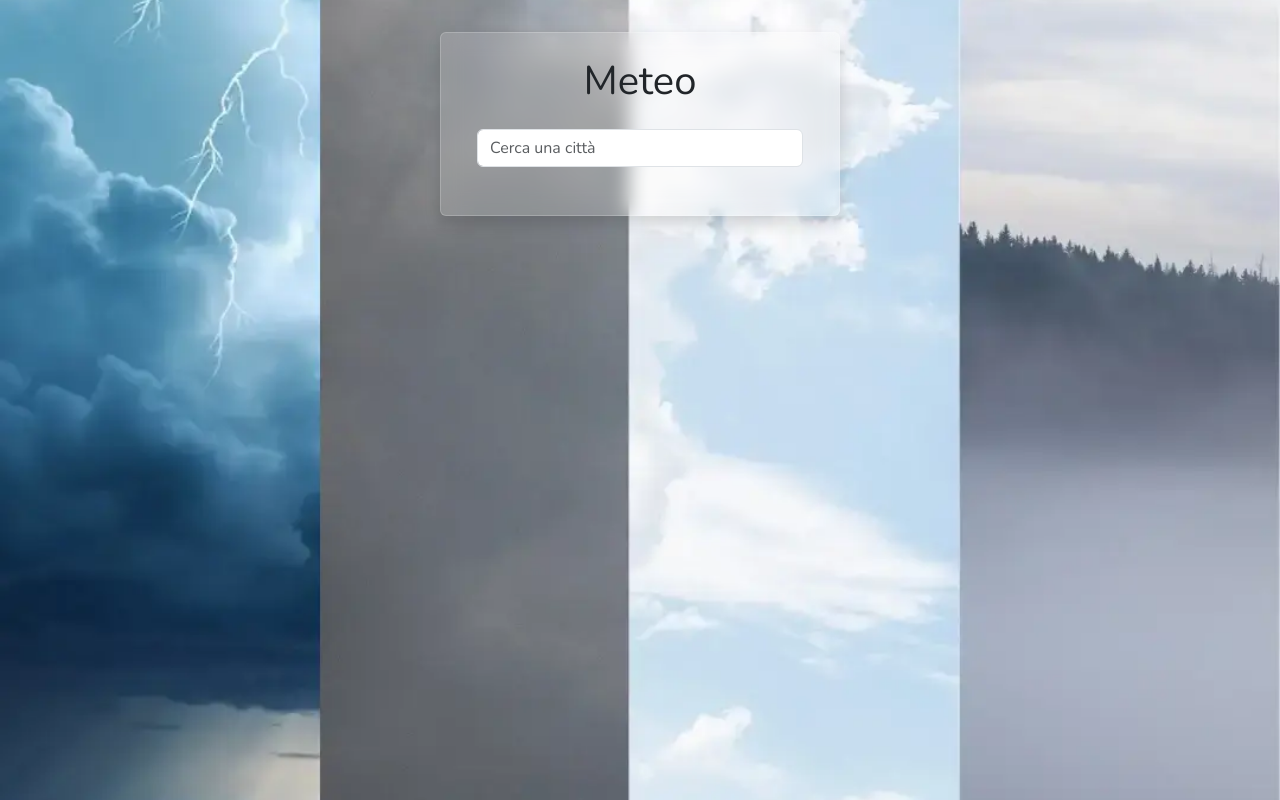
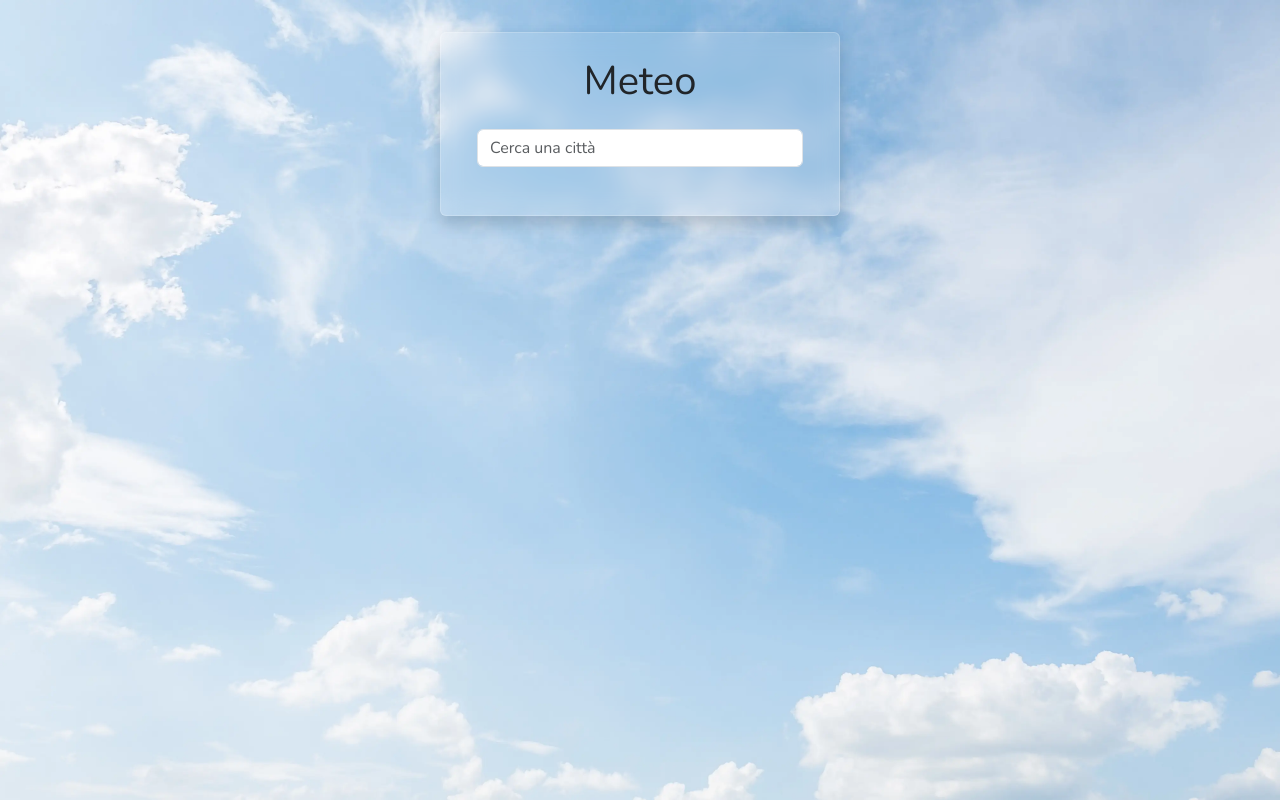
Before and after one commit to zargon96/weather-app, a React (Create React App) app: page / in a window 1280 px wide. Built offline with nearby package versions, Linux system fonts and the light colour scheme.

Commit message:
cambiato lo sfondo di default

```diff
--- a/src/index.css
+++ b/src/index.css
@@ -27,7 +27,7 @@ body.bg-fog {
 }
 
 body.bg-default {
-  background: url("/public/img/all-bg.webp") no-repeat center center;
+  background: url("/public/img/clear.webp") no-repeat center center;
   background-size: cover;
 }
 
```
